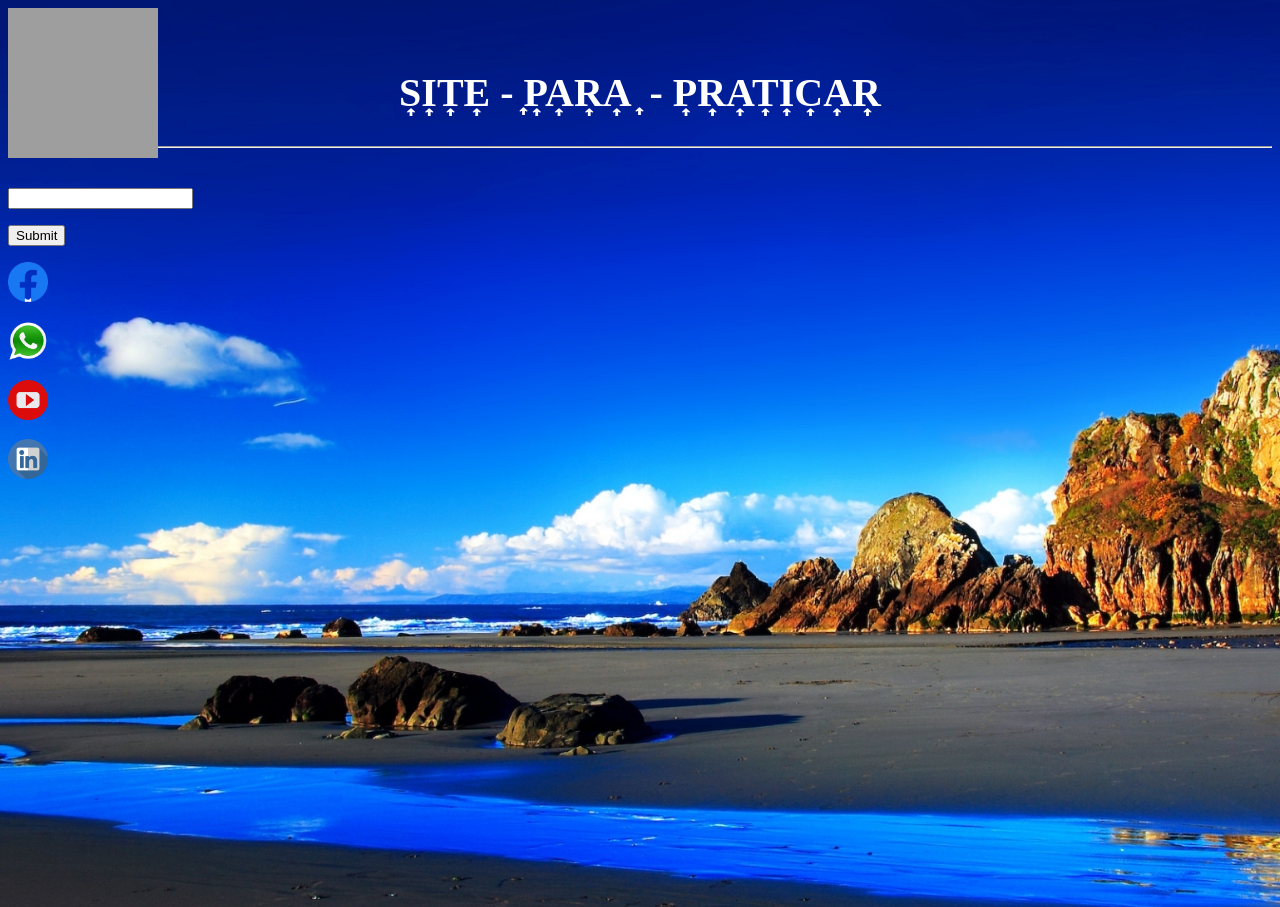
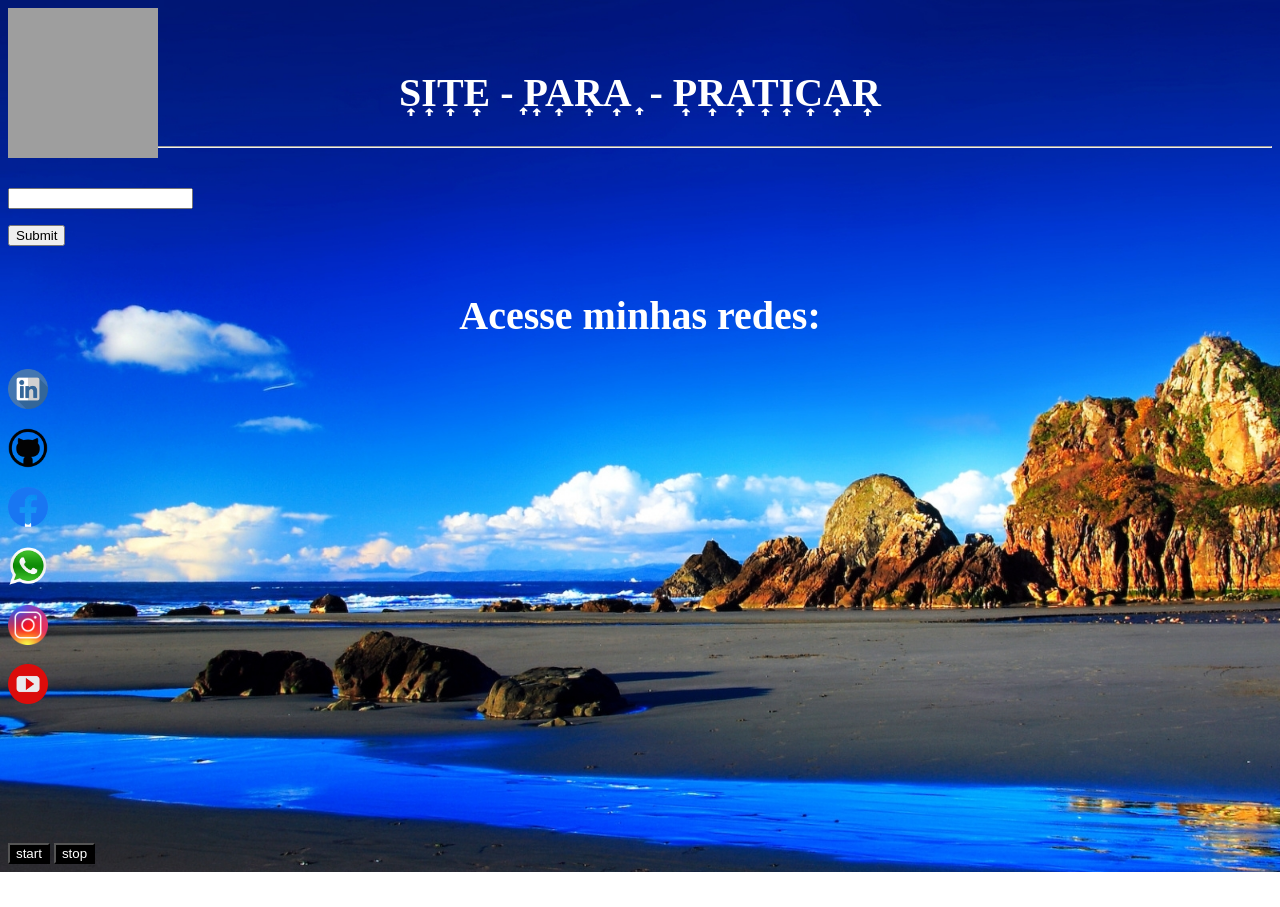
Before and after one commit to Oseias22/Site-para-praticar, a plain HTML site: page index.html in a window 1280 px wide. Shown: the top 907 px of the page. After the commit the page ends 872 px from the top, so only its background shows below. Drawn offline with Linux system fonts and the light colour scheme; grey boxes are pictures that could not be loaded.

Commit message:
adicionado-itens

```diff
--- a/index.html
+++ b/index.html
@@ -9,7 +9,6 @@
 
     <link rel="stylesheet" href="style.css">
 
-
     <img id="destaque"
         src="https://em-content.zobj.net/source/microsoft-teams/337/technologist_1f9d1-200d-1f4bb.png"><br><br>
 
@@ -17,9 +16,6 @@
 <h2>S͎I͎T͎E͎ - ͎P͎A͎R͎A͎ ͎ - P͎R͎A͎T͎I͎C͎A͎R͎</h2>
 
 <body>
-
-
-
     <hr>
     <br><br>
     <!--barra de pesquisa no YouTube-->
@@ -30,11 +26,22 @@
         <input type="submit">
 
     </form><br>
-
-    <img src="./icones/Facebook.png" alt="#"> </a><br><br>
-    <img src="./icones/Whatsapp.png" alt="#"> </a><br><br>
-    <img src="./icones/YouTube.png" alt="#"> </a><br><br>
-    <img src="./icones/LinkedIn.png" alt="#"> </a><br><br>
+    <!--links das redes sociais-->
+    <div>
+        <h2>Acesse minhas redes:</h2>
+        <a href="https://www.linkedin.com/in/os%C3%A9ias-leite-da-silva-8399b2231/">
+            <img src="./icones/LinkedIn.png" alt="#"> </a><br><br>
+        <a href="https://github.com/Oseias22">
+            <img src="./icones/GitHub.png" alt="#"> </a><br><br>
+        <a href="https://www.facebook.com/">
+            <img src="./icones/Facebook.png" alt="#"> </a><br><br>
+        <a href="https://web.whatsapp.com/">
+            <img src="./icones/Whatsapp.png" alt="#"> </a><br><br>
+        <a href="https://www.instagram.com/oseias_dudu/">
+            <img src="./icones/Instagram.webp" alt="#"> </a><br><br>
+        <a href="https://www.youtube.com/channel/UCPK7l5bdLC2UMTZWg5fz-ow">
+            <img src="./icones/YouTube.png" alt="#"> </a><br><br>
+    </div>
 
     <marquee id="mark">
         <h1>"SITE PARA TREINOS"</h1>
--- a/style.css
+++ b/style.css
@@ -12,14 +12,14 @@ h2 {
 }
 
 h1 {
-    font-size: 200px;
+    font-size: 50px;
     filter: drop-shadow(8px 8px 3px rgb(10, 1, 1));
 }
 
 input {
     cursor: pointer;
 }
-
+/*botões*/
 #start {
     background-color: black;
     color: white;
@@ -29,13 +29,13 @@ input {
     background-color: black;
     color: white;
 }
-
+/*esse destaque é o garoto com notebook*/
 #destaque {
     position: absolute;
     width: 150px;
     height: 150px;
 }
-
+/*icones das redes sociais*/
 img {
     width: 40px;
     cursor: pointer;
```
Also changed, not shown: icones/GitHub.png (added), icones/instagram.webp (added).
